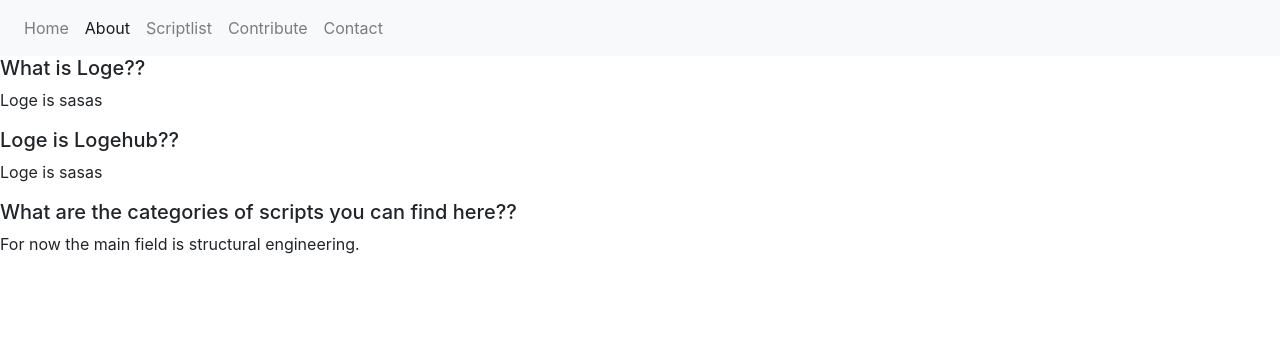
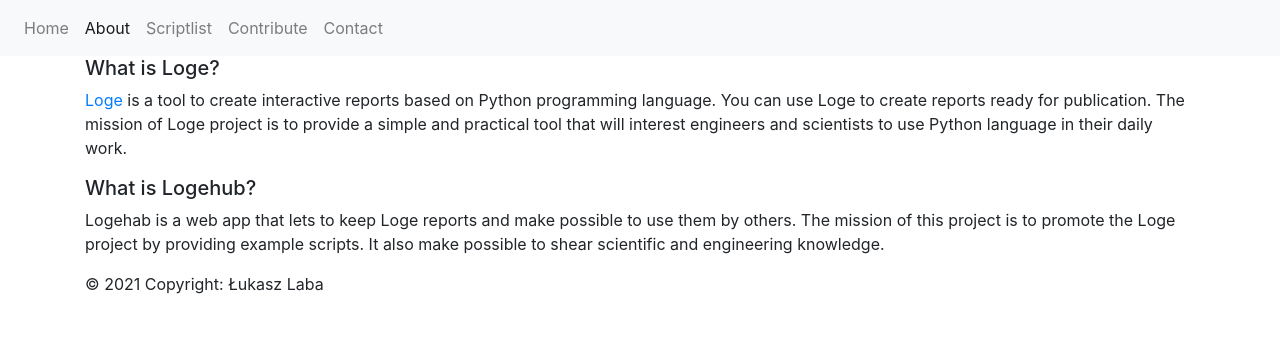
Before and after one commit to lukaszlaba/logehub, a Django app: page /about/ in a window 1280 px wide. Shown: the top 356 px of the page. Run offline with Django 3.2, Linux system fonts and the light colour scheme; some libraries are stand-ins or nearby versions.

Commit message:
'update'

```diff
--- a/templates/about.html
+++ b/templates/about.html
@@ -24,12 +24,18 @@
   </div>
 </nav>
 
-<h5>What is Loge??</h5>
-<p> Loge is sasas</p>
+<div class="container">
+    <h5>What is Loge?</h5>
+    <p> <a href="https://loge.readthedocs.io/en/latest/" >Loge</a> is a tool to create interactive reports based on
+      Python programming language. You can use Loge to create reports ready for publication. The mission of Loge project
+      is to provide a simple and practical tool that will interest engineers and scientists to use Python language in
+      their daily work.</p>
 
-<h5> Loge is Logehub??</h5>
-<p> Loge is sasas</p>
+    <h5>What is Logehub?</h5>
+    <p>Logehab is a web app that lets to keep Loge reports and make possible to use them by others.
+      The mission of this project is to promote the Loge project by providing example scripts. It also make possible
+      to shear scientific and engineering knowledge.</p>
 
-<h5> What are the categories of scripts you can find here??</h5>
-For now the main field is structural engineering.
+    <p>© 2021 Copyright: Łukasz Laba</p>
+</div>
 {% endblock %}
--- a/templates/contribute.html
+++ b/templates/contribute.html
@@ -24,6 +24,10 @@
   </div>
 </nav>
 
-<p>Contribute ...</p>
+<div class="container">
+    <h5>How to contribute this project? </h5>
+    <p>If you enjoy this project you can contribute by reporting problems, shear opinion with others. If you enjoy
+      working with Loge let know if you want shear some of your reports by Logehub platform.</p>
+</div>
 
 {% endblock %}
--- a/templates/xbeam_contact.html
+++ b/templates/xbeam_contact.html
@@ -23,7 +23,7 @@
 
 <section class="main-image">
   <div class="container">
-    <h4>Author of this project:</h4>
+    <h5>Author of this project:</h5>
     <p>Łukasz Laba</p>
     <p>website: <a href="https://lukaszlaba.bitbucket.io/" >https://lukaszlaba.bitbucket.io/</a></p>
     <p>email (proof you are not robot and correct the order before use): gmail.com@lukaszlaba</p>
--- a/templates/xbeam_main.html
+++ b/templates/xbeam_main.html
@@ -33,7 +33,7 @@
 <footer class="bg-light text-center text-lg-start">
   <!-- Copyright -->
   <div class="text-center p-3" style="background-color: #ECEFF1">
-    © 2021 Copyright: Lukasz Łaba
+    © 2021 Copyright: Łukasz Laba
   </div>
   <!-- Copyright -->
 </footer>
```
Also changed, not shown: templates/contact.html (+6 -4 lines), templates/xbeam_about.html (+5 -5 lines).
